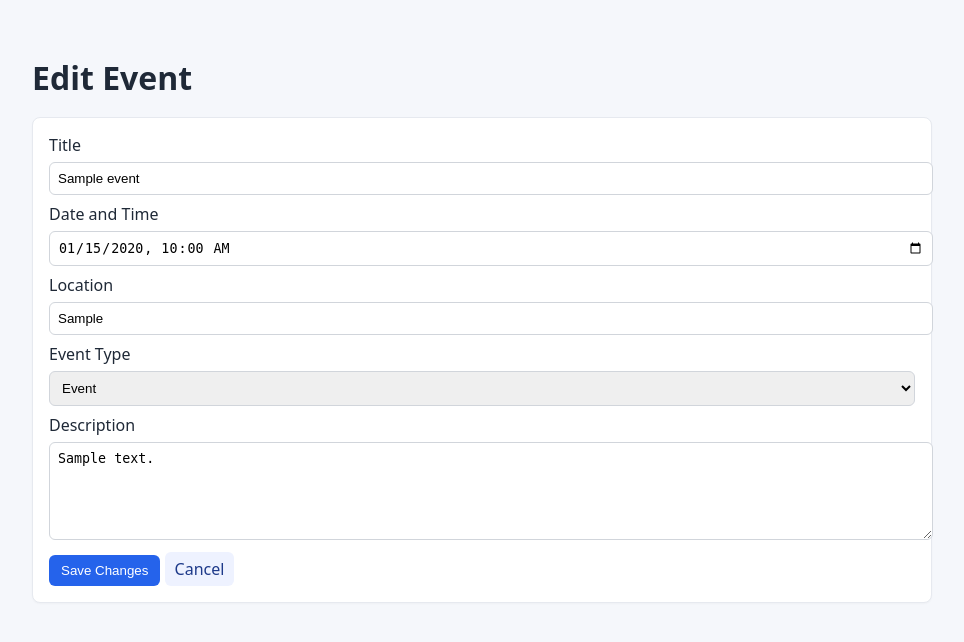
After one commit to HayumiQwQ/UCCD3243-assignment, a PHP site: page /event-tracker-edit.php?id=1 in a window 1280 px wide. The commit adds this page. Shown: the top 642 px of the page, without its empty margins (158-1122 px from the left). Run offline with PHP 8.4, Linux system fonts and the light colour scheme; the visitor is signed in with stand-in values (Sample User, id 1); tables that the repository leaves empty or names only in its code hold one stand-in row (values such as "Sample post").

Commit message:
created working event module

```diff
--- /dev/null
+++ b/event-tracker-edit.php
@@ -0,0 +1,77 @@
+<?php
+require 'database.php';
+include 'auth.php';
+
+
+$id = isset($_GET['id']) ? (int)$_GET['id'] : 0;
+if ($id <= 0) {
+    header('Location: event-tracker.php');
+    exit;
+}
+
+if ($_SERVER['REQUEST_METHOD'] === 'POST') {
+    $event_name = $_POST['event_name'] ?? '';
+    $date_time = $_POST['date_time'] ?? '';
+    $event_loc = $_POST['event_loc'] ?? '';
+    $event_type = $_POST['event_type'] ?? '';
+    $description = $_POST['description'] ?? '';
+
+    $stmt = mysqli_prepare($con, 'UPDATE events SET event_name = ?, date_time = ?, event_loc = ?, event_type = ?, description = ? WHERE id = ?');
+    mysqli_stmt_bind_param($stmt, 'sssssi', $event_name, $date_time, $event_loc, $event_type, $description, $id);
+    mysqli_stmt_execute($stmt);
+    mysqli_stmt_close($stmt);
+    $_SESSION['flash'] = ['type' => 'success', 'msg' => 'Event updated successfully.'];
+    header('Location: event-tracker.php');
+    exit;
+}
+
+$stmt = mysqli_prepare($con, 'SELECT * FROM events WHERE id = ?');
+mysqli_stmt_bind_param($stmt, 'i', $id);
+mysqli_stmt_execute($stmt);
+$res = mysqli_stmt_get_result($stmt);
+$event = mysqli_fetch_assoc($res);
+mysqli_stmt_close($stmt);
+
+if (!$event) {
+    header('Location: event-tracker.php');
+    exit;
+}
+
+// prepare datetime-local value
+$dt_val = '';
+if (!empty($event['date_time'])) {
+    $ts = strtotime($event['date_time']);
+    if ($ts !== false) $dt_val = date('Y-m-d\TH:i', $ts);
+}
+?>
+<!doctype html>
+<html lang="en">
+<head>
+    <meta charset="utf-8">
+    <meta name="viewport" content="width=device-width,initial-scale=1">
+    <title>Edit Event</title>
+    <link rel="stylesheet" href="styles.css">
+</head>
+<body>
+<div class="container">
+    <h1>Edit Event</h1>
+
+    <div class="panel">
+        <form method="post" action="">
+            <label>Title<input name="event_name" value="<?=htmlspecialchars($event['event_name'])?>" required></label>
+            <label>Date and Time<input type="datetime-local" name="date_time" value="<?=htmlspecialchars($dt_val)?>" required></label>
+            <label>Location<input name="event_loc" value="<?=htmlspecialchars($event['event_loc'])?>" required></label>
+            <label>Event Type<select name="event_type" required>
+                <option value="Event" <?= $event['event_type'] === 'Event' ? 'selected' : '' ?>>Event</option>
+                <option value="Competition" <?= $event['event_type'] === 'Competition' ? 'selected' : '' ?>>Competition</option>
+                <option value="Workshop" <?= $event['event_type'] === 'Workshop' ? 'selected' : '' ?>>Workshop</option>
+                <option value="Talks" <?= $event['event_type'] === 'Talks' ? 'selected' : '' ?>>Talk</option>
+            </select></label>
+            <label>Description<textarea name="description" required><?=htmlspecialchars($event['description'])?></textarea></label>
+            <div class="actions"><button type="submit">Save Changes</button> <a class="btn" href="event-tracker.php">Cancel</a></div>
+        </form>
+    </div>
+
+</div>
+</body>
+</html>
--- a/styles.css
+++ b/styles.css
@@ -1,59 +1,195 @@
 /* Simple styles for Event Tracker */
-body{
-  font-family: system-ui, -apple-system, "Segoe UI", Roboto, "Helvetica Neue", Arial;
-  background:#f5f7fb;
-  color:#1f2937;
-  margin:0;
+body {
+    font-family: system-ui, -apple-system, "Segoe UI", Roboto, "Helvetica Neue", Arial;
+    background: #f5f7fb;
+    color: #1f2937;
+    margin: 0;
 }
-.container{
-  max-width:900px;
-  margin:36px auto;
-  padding:20px;
+
+.container {
+    max-width: 900px;
+    margin: 36px auto;
+    padding: 20px;
 }
-h1{margin:0 0 18px 0}
-.panel{
-  background: #fff;
-  border:1px solid #e6e9ef;
-  padding:16px;
-  border-radius:8px;
-  margin-bottom:18px;
-  box-shadow:0 1px 2px rgba(16,24,40,0.03);
+
+h1 {
+    margin: 0 0 18px 0
 }
+
+.panel {
+    background: #fff;
+    border: 1px solid #e6e9ef;
+    padding: 16px;
+    border-radius: 8px;
+    margin-bottom: 18px;
+    box-shadow: 0 1px 2px rgba(16, 24, 40, 0.03);
+}
+
 /* Auth forms */
-.form{
-  max-width:420px;
-  margin:28px auto;
-  background:#fff;
-  border:1px solid #e6e9ef;
-  padding:20px;
-  border-radius:10px;
-  box-shadow:0 6px 18px rgba(16,24,40,0.06);
-  text-align:left;
+.form {
+    max-width: 420px;
+    margin: 28px auto;
+    background: #fff;
+    border: 1px solid #e6e9ef;
+    padding: 20px;
+    border-radius: 10px;
+    box-shadow: 0 6px 18px rgba(16, 24, 40, 0.06);
+    text-align: left;
 }
-.form h1{font-size:20px;margin-bottom:14px}
-.form input[type="text"], .form input[type="email"], .form input[type="password"], .form input[type="date"], .form textarea{
-  width:100%;padding:10px;border:1px solid #e2e8f0;border-radius:8px;margin:8px 0 12px 0;font-size:14px;
+
+.form h1 {
+    font-size: 20px;
+    margin-bottom: 14px
 }
-.form input[type="submit"], .form button{background:#2563eb;color:#fff;border:none;padding:10px 14px;border-radius:8px;cursor:pointer}
-.form p{font-size:14px;margin-top:8px}
-.form a{color:#2563eb}
-.form .success{color: #065f46;background:#ecfdf5;padding:8px;border-radius:6px;margin-bottom:12px}
-.form .error{color:#7f1d1d;background:#fff1f2;padding:8px;border-radius:6px;margin-bottom:12px}
-label{display:block;margin-bottom:8px}
-label input, label textarea, label select{display:block;width:100%;padding:8px;margin-top:6px;border:1px solid #d1d5db;border-radius:6px}
-textarea{min-height:80px}
-.actions{margin-top:12px}
-button{background:#2563eb;color:#fff;border:none;padding:8px 12px;border-radius:6px;cursor:pointer}
-.btn{display:inline-block;padding:6px 10px;border-radius:6px;background:#eef2ff;color:#1e3a8a;text-decoration:none;margin-right:6px}
-.btn.danger{background:#fee2e2;color:#991b1b}
-.muted{color:#6b7280}
-table{width:100%;border-collapse:collapse}
-th,td{padding:10px;border-bottom:1px solid #f1f5f9;text-align:left;vertical-align:top}
-.nowrap{white-space:nowrap}
 
-@media (max-width:640px){
-  .container{padding:12px}
-  th,td{display:block}
-  thead{display:none}
-  .form{margin:18px 8px}
+.form input[type="text"],
+.form input[type="email"],
+.form input[type="password"],
+.form input[type="date"],
+.form textarea {
+    width: 100%;
+    padding: 10px;
+    border: 1px solid #e2e8f0;
+    border-radius: 8px;
+    margin: 8px 0 12px 0;
+    font-size: 14px;
 }
+
+.form input[type="submit"],
+.form button {
+    background: #2563eb;
+    color: #fff;
+    border: none;
+    padding: 10px 14px;
+    border-radius: 8px;
+    cursor: pointer
+}
+
+.form p {
+    font-size: 14px;
+    margin-top: 8px
+}
+
+.form a {
+    color: #2563eb
+}
+
+.form .success {
+    color: #00431c;
+    background: #cfffdb;
+    padding: 8px;
+    border-radius: 6px;
+    margin-bottom: 12px
+}
+
+.form .error {
+    color: #470e0e;
+    background: #ffcfd2;
+    padding: 8px;
+    border-radius: 6px;
+    margin-bottom: 12px
+}
+
+.form.success {
+    color: #00431c;
+    background: #cfffdb;
+    padding: 8px;
+    border-radius: 6px;
+    margin-bottom: 12px
+}
+
+.form.error {
+    color: #470e0e;
+    background: #ffcfd2;
+    padding: 8px;
+    border-radius: 6px;
+    margin-bottom: 12px
+}
+
+label {
+    display: block;
+    margin-bottom: 8px
+}
+
+label input,
+label textarea,
+label select {
+    display: block;
+    width: 100%;
+    padding: 8px;
+    margin-top: 6px;
+    border: 1px solid #d1d5db;
+    border-radius: 6px
+}
+
+textarea {
+    min-height: 80px
+}
+
+.actions {
+    margin-top: 12px
+}
+
+button {
+    background: #2563eb;
+    color: #fff;
+    border: none;
+    padding: 8px 12px;
+    border-radius: 6px;
+    cursor: pointer
+}
+
+.btn {
+    display: inline-block;
+    padding: 6px 10px;
+    border-radius: 6px;
+    background: #eef2ff;
+    color: #1e3a8a;
+    text-decoration: none;
+    margin-right: 6px
+}
+
+.btn.danger {
+    background: #fee2e2;
+    color: #991b1b
+}
+
+.muted {
+    color: #6b7280
+}
+
+table {
+    width: 100%;
+    border-collapse: collapse
+}
+
+th,
+td {
+    padding: 10px;
+    border-bottom: 1px solid #f1f5f9;
+    text-align: left;
+    vertical-align: top
+}
+
+.nowrap {
+    white-space: nowrap
+}
+
+@media (max-width:640px) {
+    .container {
+        padding: 12px
+    }
+
+    th,
+    td {
+        display: block
+    }
+
+    thead {
+        display: none
+    }
+
+    .form {
+        margin: 18px 8px
+    }
+}
```
Also changed, not shown: event-tracker.php (+11 -44 lines), 1 other file.
